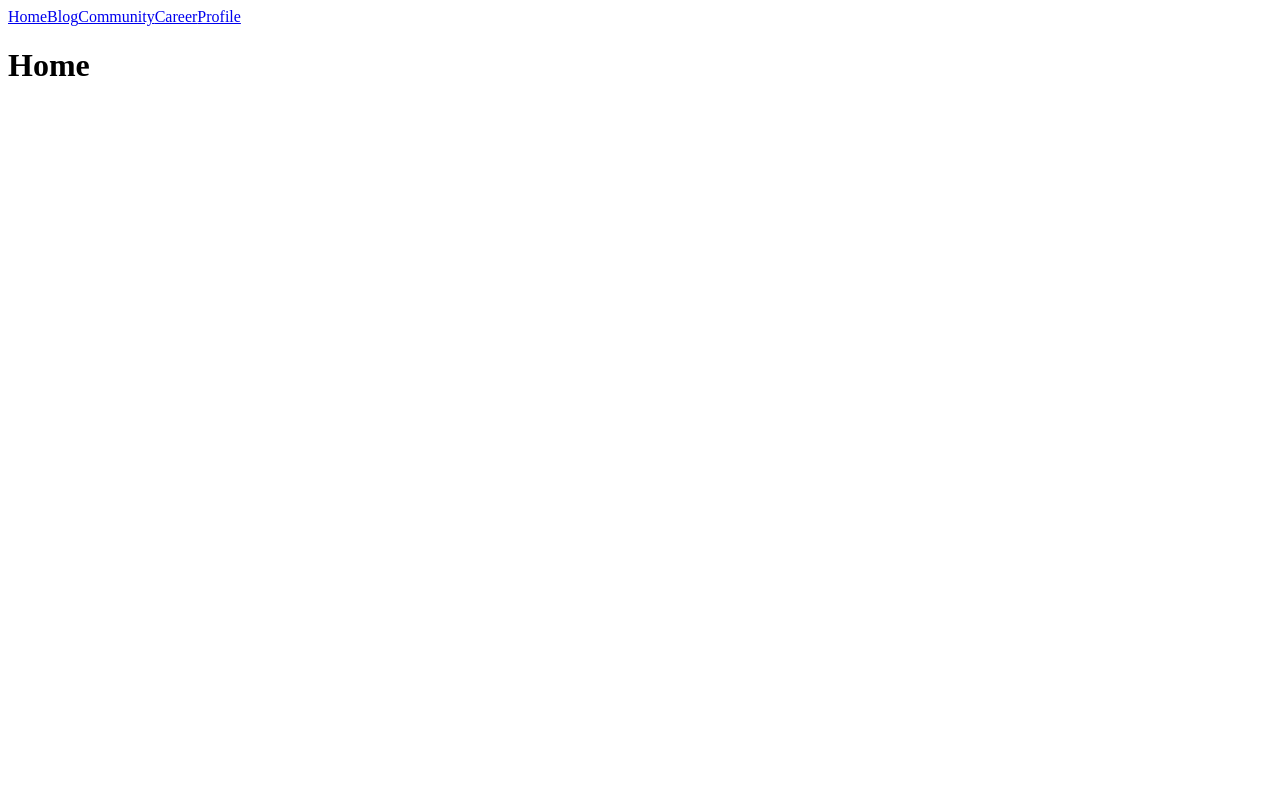
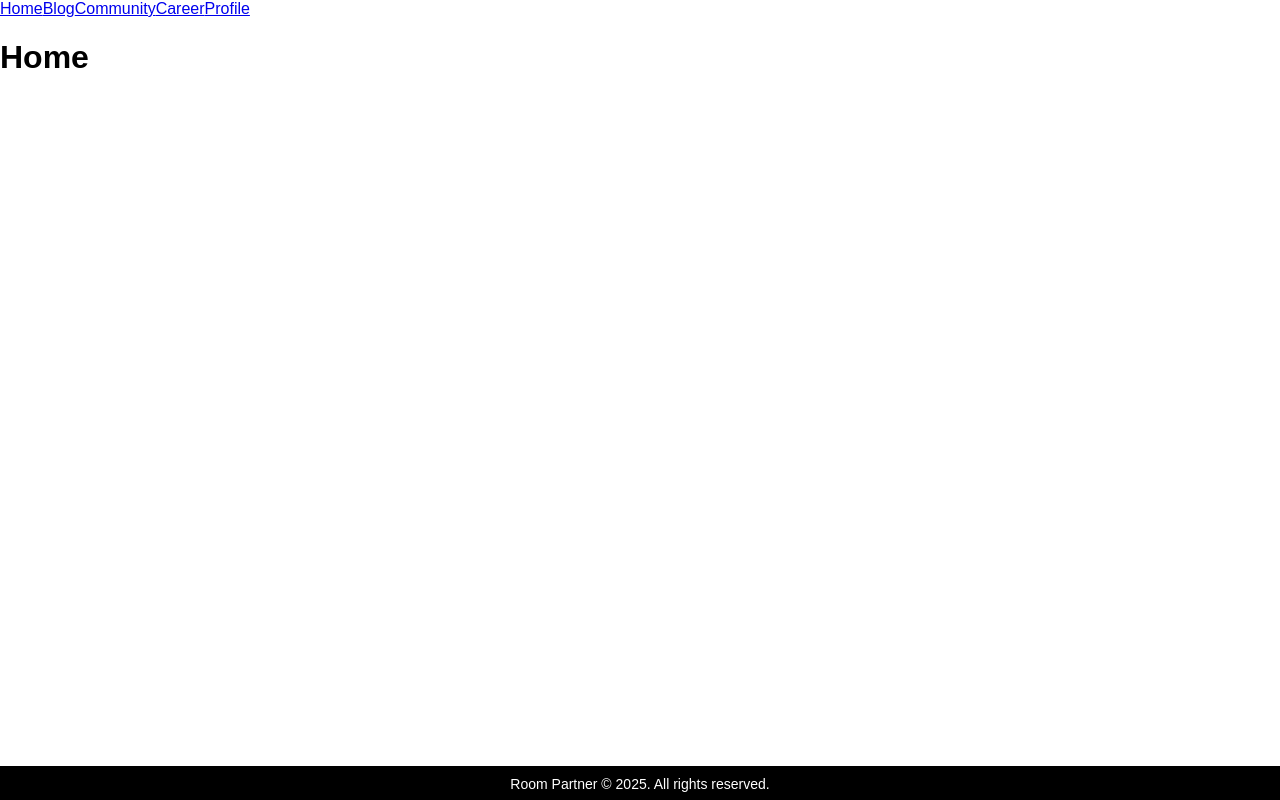
Before and after one commit to prasanjit-paul/RoomMate-Finder, a React (Vite) app: page / in a window 1280 px wide. Built offline with nearby package versions, Linux system fonts and the light colour scheme.

Commit message:
footer updated

```diff
--- a/src/App.jsx
+++ b/src/App.jsx
@@ -27,6 +27,9 @@ function App() {
         <Route path="/profile" element={<Profile />} />
       </Routes>
     </Router>
+    <footer>
+        <p>Room Partner &copy; 2025. All rights reserved.</p>
+    </footer>
     </>
   )
 }
--- a/src/index.css
+++ b/src/index.css
@@ -0,0 +1,24 @@
+body {
+    font-family: Arial, sans-serif;
+    margin: 0;
+}
+
+
+/* Footer */
+footer {
+    background-color: #000000;
+    color: #fff;
+    text-align: center;
+    position: fixed;
+    width: 100%;
+    bottom: 0;
+    align-content: center;
+    font-size: 14px;
+    height: 34px;
+}
+footer p{
+    font-size: 14px;
+    margin: 0;
+    padding: 10px 0;
+
+}
```
